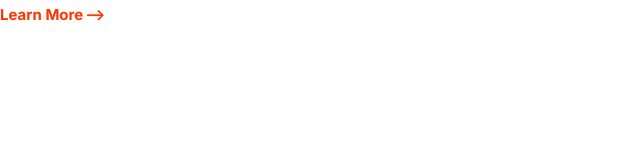
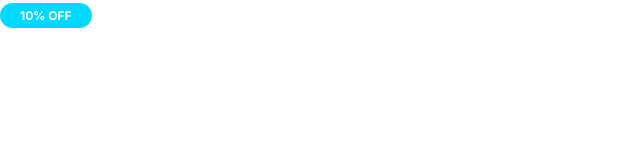
Before and after one commit to Nimabht/My-First-experience-in-web-development, a plain HTML site: page index.html in a window 1280 px wide. Shown: the whole page, without its empty margins (0-640 px from the left). Drawn offline with Linux system fonts and the light colour scheme.

Commit message:
Build Badges.

```diff
--- a/CSS/Style.css
+++ b/CSS/Style.css
@@ -71,3 +71,30 @@ a {
     font-size: 1.5rem;
   }
 }
+/*Badges*/
+.badge {
+  border-radius: 20px;
+  font-weight: 600;
+  white-space: nowrap;
+  padding: 0.5rem 2rem;
+  font-size: 2rem;
+}
+.badge--primary {
+  background: var(--color-primary);
+  color: white;
+}
+.badge--secondary {
+  background: var(--color-secondary);
+  color: white;
+}
+.badge--small {
+  font-size: 1.6rem;
+}
+@media screen and (min-width: 1024px) {
+  .badge {
+    font-size: 1.5rem;
+  }
+  .badge--small {
+    font-size: 1.2rem;
+  }
+}
--- a/index.html
+++ b/index.html
@@ -15,6 +15,6 @@
     <link rel="stylesheet" href="CSS/Style.css" />
   </head>
   <body>
-    <a href="#" class="arrowLink">Learn More</a>
+    <span class="badge badge--secondary badge--small">10% OFF</span>
   </body>
 </html>
```
Also changed, not shown: CSS/components/Badges.html (added, +3 -0 lines).
